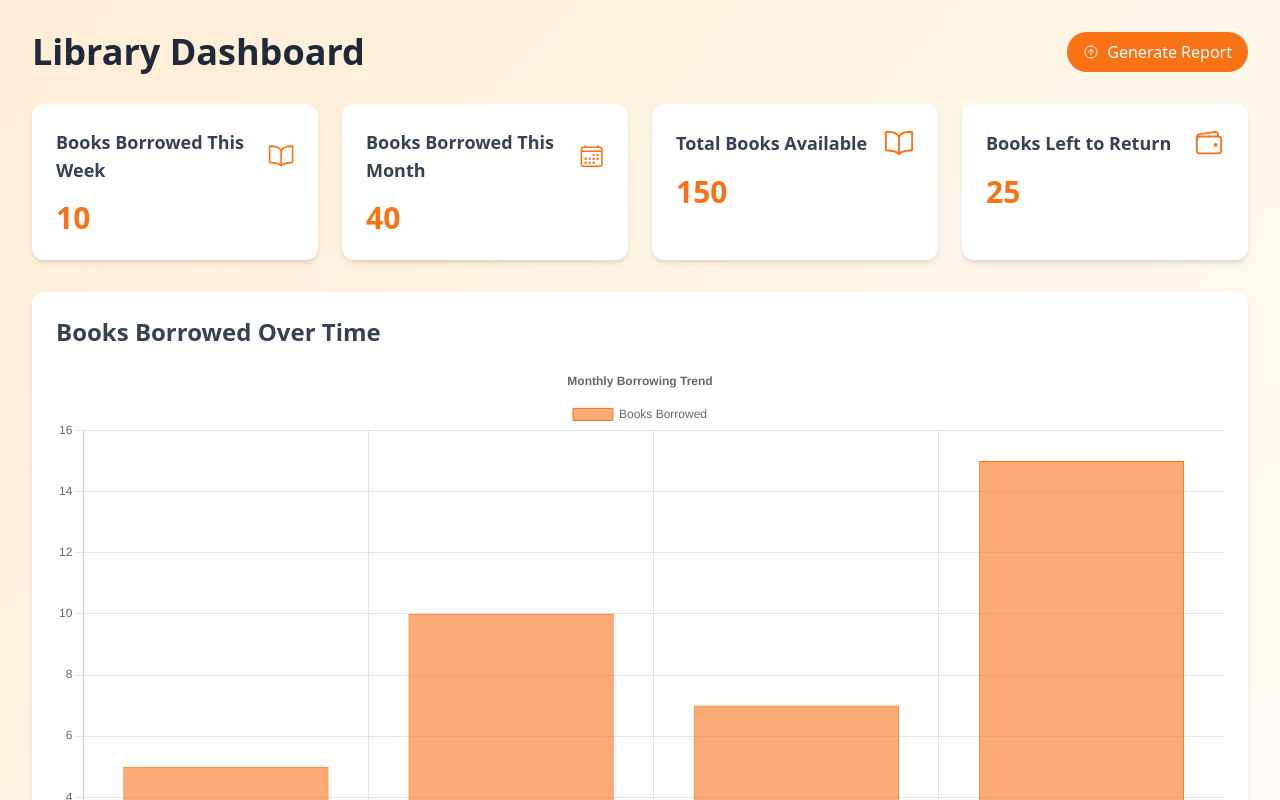
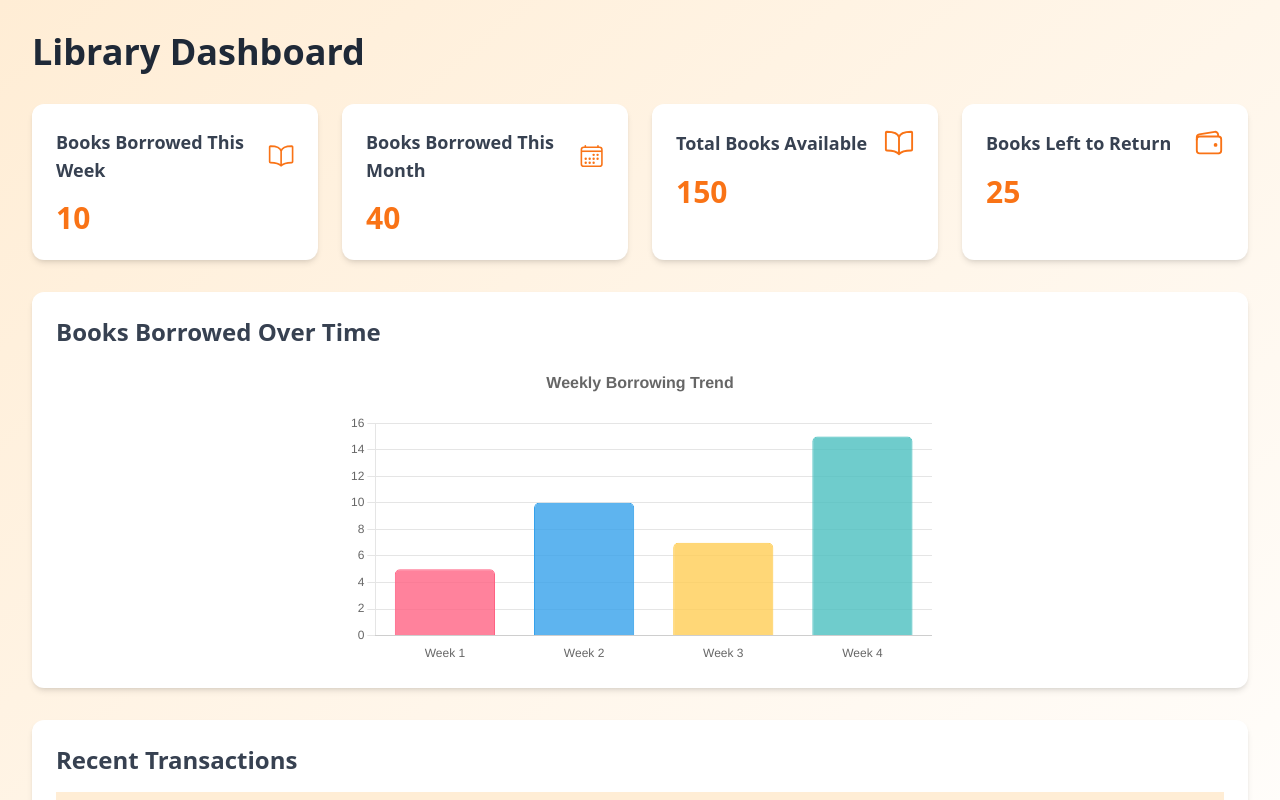
Before and after one commit to Prem2310/LibraryManagementSystem, a React (Vite) app in the folder Frontend/: page /lib-stats in a window 1280 px wide. Shown: the top 800 px of the page. Built offline with nearby package versions, Linux system fonts and the light colour scheme.

Commit message:
fixed graph UI

```diff
--- a/Frontend/src/components/LibStats.jsx
+++ b/Frontend/src/components/LibStats.jsx
@@ -146,6 +146,7 @@
 // };
 
 // export default LibStats;
+
 import React, { useState, useEffect } from 'react';
 import { IoNotificationsOutline, IoBookOutline, IoCalendarOutline, IoWalletOutline, IoArrowUpCircleOutline } from 'react-icons/io5';
 import { Bar } from 'react-chartjs-2';
@@ -194,9 +195,20 @@ const graphData = {
     {
       label: 'Books Borrowed',
       data: [5, 10, 7, 15],
-      backgroundColor: 'rgba(249, 115, 22, 0.6)',
-      borderColor: 'rgba(249, 115, 22, 1)',
+      backgroundColor: [
+        'rgba(255, 99, 132, 0.8)',
+        'rgba(54, 162, 235, 0.8)',
+        'rgba(255, 206, 86, 0.8)',
+        'rgba(75, 192, 192, 0.8)',
+      ],
+      borderColor: [
+        'rgba(255, 99, 132, 1)',
+        'rgba(54, 162, 235, 1)',
+        'rgba(255, 206, 86, 1)',
+        'rgba(75, 192, 192, 1)',
+      ],
       borderWidth: 1,
+      borderRadius: 5,
     },
   ],
 };
@@ -228,9 +240,7 @@ const LibStats = () => {
       <div className="max-w-7xl mx-auto">
         <div className="flex justify-between items-center mb-8">
           <h1 className="text-4xl font-bold text-gray-800">Library Dashboard</h1>
-          <button className="px-4 py-2 bg-orange-500 text-white rounded-full hover:bg-orange-600 transition-colors duration-300 flex items-center">
-            <IoArrowUpCircleOutline className="mr-2" /> Generate Report
-          </button>
+
         </div>
 
         <div className="grid grid-cols-1 md:grid-cols-2 lg:grid-cols-4 gap-6 mb-8">
@@ -258,21 +268,46 @@ const LibStats = () => {
 
         <div className="bg-white p-6 rounded-xl shadow-md mb-8">
           <h2 className="text-2xl font-semibold text-gray-700 mb-4">Books Borrowed Over Time</h2>
+          <div className="w-full md:w-2/3 lg:w-1/2 mx-auto">
             <Bar
               data={graphData}
               options={{
                 responsive: true,
+                maintainAspectRatio: false,
                 plugins: {
                   legend: {
-                  position: 'top',
+                    display: false,
                   },
                   title: {
                     display: true,
-                  text: 'Monthly Borrowing Trend'
-                }
-              }
+                    text: 'Weekly Borrowing Trend',
+                    font: {
+                      size: 16,
+                      weight: 'bold',
+                    },
+                    padding: {
+                      top: 10,
+                      bottom: 30,
+                    },
+                  },
+                },
+                scales: {
+                  x: {
+                    grid: {
+                      display: false,
+                    },
+                  },
+                  y: {
+                    beginAtZero: true,
+                    ticks: {
+                      precision: 0,
+                    },
+                  },
+                },
               }}
+              height={300}
             />
+          </div>
         </div>
 
         <div className="bg-white p-6 rounded-xl shadow-md overflow-hidden">
```
Lines whose indentation alone changed are shown as unchanged.
